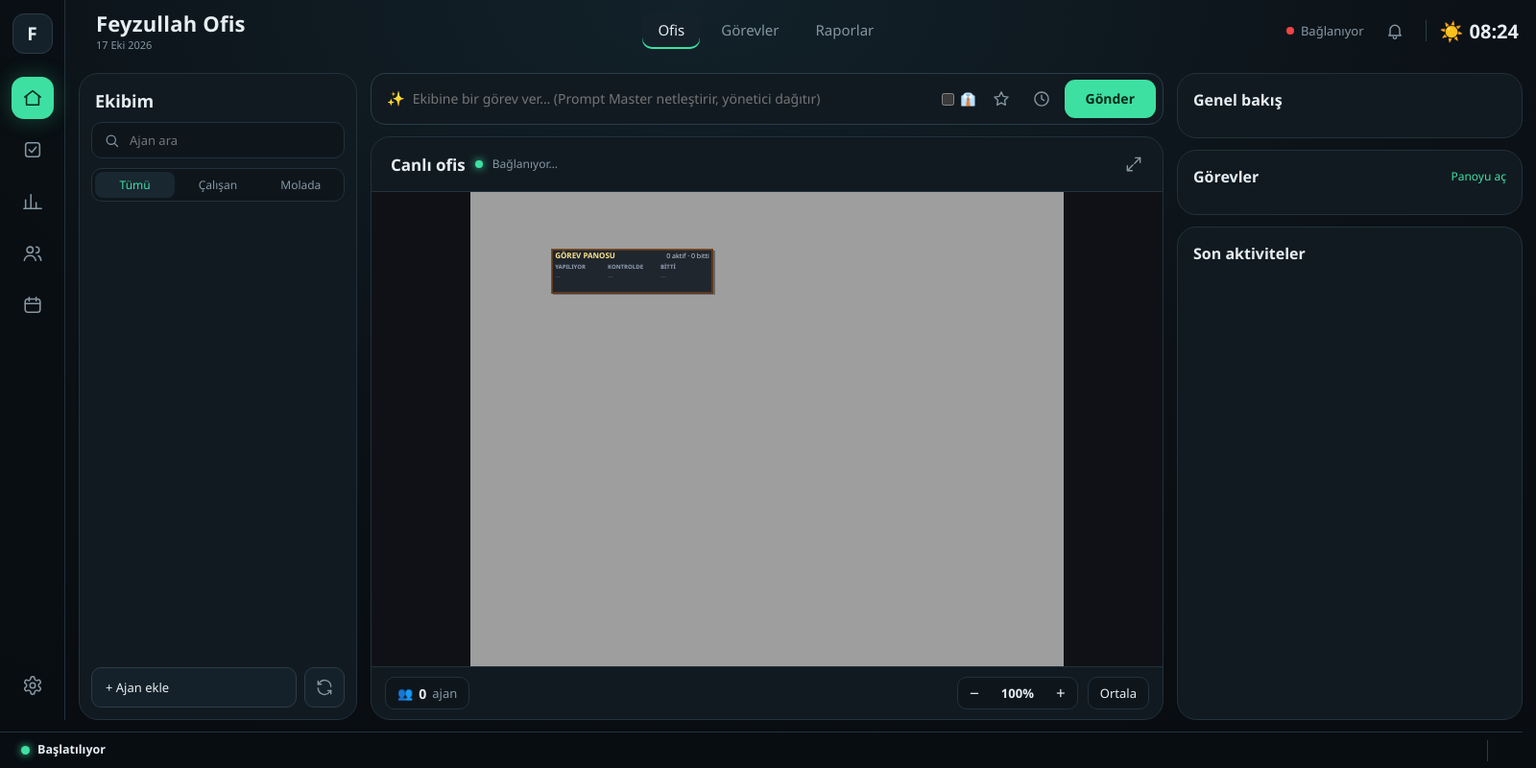
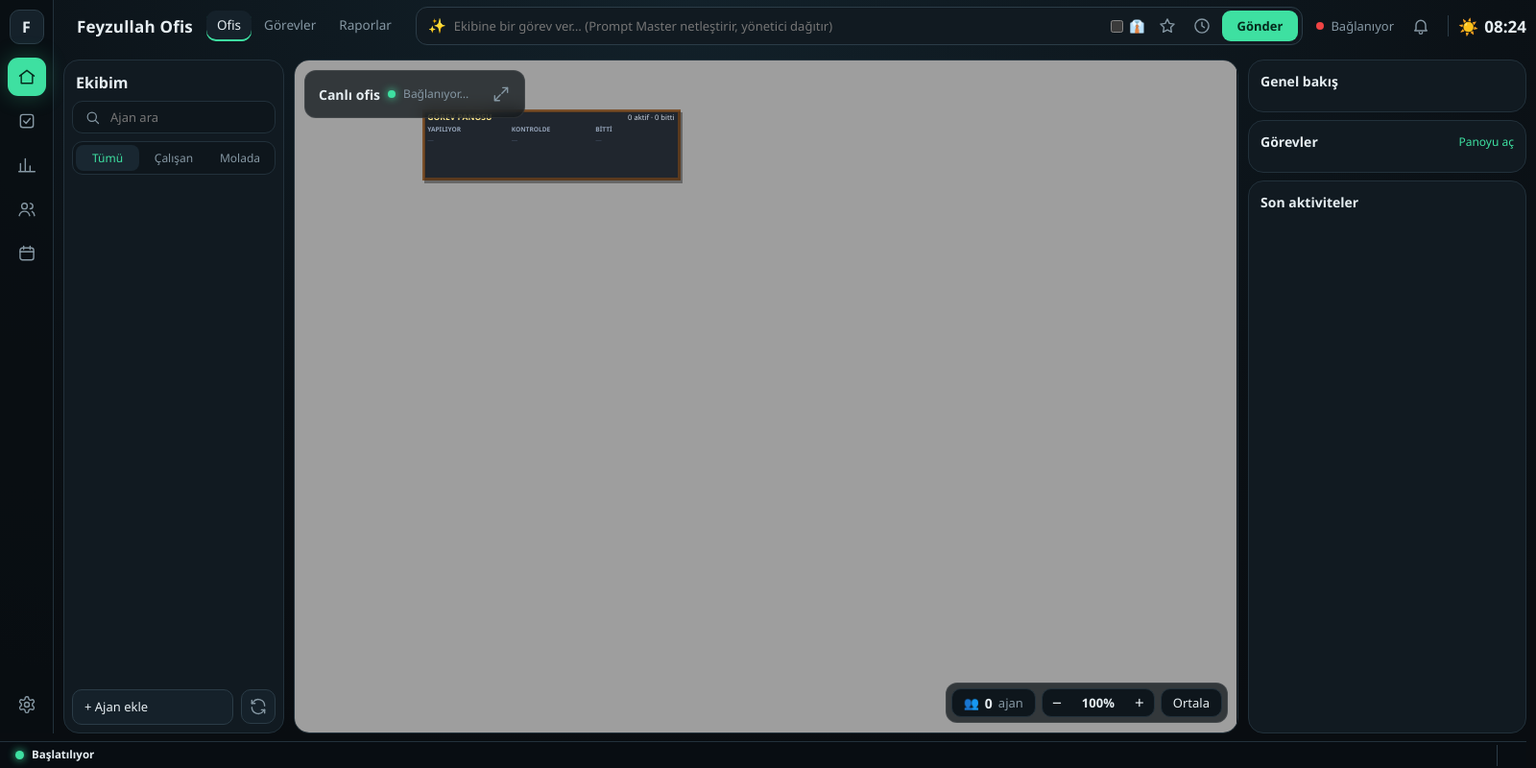
Before and after one commit to Bluetwinklez/feyzullah-office, an Electron app: page renderer/index.html in a window 1600 px wide. Shown: the whole page at 96% size. Drawn offline with Linux system fonts and the light colour scheme; no server answers.

Commit message:
Arayüz: ofis en büyük alan; komut kutusu üst çubukta, bilgi çubukları ofisin üstünde

```diff
--- a/renderer/index.html
+++ b/renderer/index.html
@@ -29,6 +29,16 @@
         <button id="tabTasks" class="tab" data-view="tasks">Görevler</button>
         <button id="tabReports" class="tab" data-view="reports">Raporlar</button>
       </div>
+      <form id="adminForm" class="admin-form">
+        <span class="spark">✨</span>
+        <input id="adminText" maxlength="8000" placeholder="Ekibine bir görev ver… (Prompt Master netleştirir, yönetici dağıtır)" autocomplete="off">
+        <label class="direct" title="Prompt Master'ı atla, doğrudan yöneticiye"><input id="adminDirect" type="checkbox"> 👔</label>
+        <button type="button" id="savedBtn" class="icon-btn" title="Kayıtlı komutlar"><svg class="ic" viewBox="0 0 24 24" aria-hidden="true"><path d="M12 3.5l2.6 5.3 5.9.9-4.3 4.1 1 5.8L12 16.9l-5.2 2.7 1-5.8-4.3-4.1 5.9-.9z"/></svg></button>
+        <button type="button" id="schedBtn" class="icon-btn" title="Zamanla: belli saatte ya da limit açılınca gönder"><svg class="ic" viewBox="0 0 24 24" aria-hidden="true"><circle cx="12" cy="12" r="8.5"/><path d="M12 7.5V12l3 2"/></svg><b id="schedCount" hidden></b></button>
+        <button type="submit" class="send">Gönder</button>
+      </form>
+      <div id="savedPop" class="pop saved-pop" hidden></div>
+      <div id="schedPop" class="pop sched-pop" hidden></div>
       <div class="hdr-right">
         <span id="conn" class="conn off" title="Feyzullah köprüsü"><i></i><span id="connText">Bağlanıyor</span></span>
         <button id="bellBtn" class="icon-btn" title="Bildirimler"><svg class="ic" viewBox="0 0 24 24" aria-hidden="true"><path d="M6 16V11a6 6 0 0112 0v5l1.5 2h-15z"/><path d="M10 20a2 2 0 004 0"/></svg><b id="bellCount" hidden></b></button>
@@ -53,30 +63,19 @@
     </aside>
 
     <section class="office">
-      <form id="adminForm" class="admin-form">
-        <span class="spark">✨</span>
-        <input id="adminText" maxlength="8000" placeholder="Ekibine bir görev ver… (Prompt Master netleştirir, yönetici dağıtır)" autocomplete="off">
-        <label class="direct" title="Prompt Master'ı atla, doğrudan yöneticiye"><input id="adminDirect" type="checkbox"> 👔</label>
-        <button type="button" id="savedBtn" class="icon-btn" title="Kayıtlı komutlar"><svg class="ic" viewBox="0 0 24 24" aria-hidden="true"><path d="M12 3.5l2.6 5.3 5.9.9-4.3 4.1 1 5.8L12 16.9l-5.2 2.7 1-5.8-4.3-4.1 5.9-.9z"/></svg></button>
-        <button type="button" id="schedBtn" class="icon-btn" title="Zamanla: belli saatte ya da limit açılınca gönder"><svg class="ic" viewBox="0 0 24 24" aria-hidden="true"><circle cx="12" cy="12" r="8.5"/><path d="M12 7.5V12l3 2"/></svg><b id="schedCount" hidden></b></button>
-        <button type="submit" class="send">Gönder</button>
-      </form>
-      <div id="savedPop" class="pop saved-pop" hidden></div>
-      <div id="schedPop" class="pop sched-pop" hidden></div>
-
       <div class="stage-card">
-        <div class="sc-head">
+        <div id="stage" class="stage">
+          <canvas id="world"></canvas>
+        </div>
+        <div id="tasksView" class="kanban" hidden></div>
+        <div id="reportsView" class="reports" hidden></div>
+        <div class="sc-head overlay">
           <div class="sc-title" id="viewTitle">Canlı ofis</div>
           <span class="live-dot"></span><span id="counts" class="dim">Bağlanıyor…</span>
           <span class="grow"></span>
           <button id="fullBtn" class="icon-btn" title="Tam ekran (yan panelleri gizle)"><svg class="ic" viewBox="0 0 24 24" aria-hidden="true"><path d="M14 4h6v6M10 20H4v-6M20 4l-7 7M4 20l7-7"/></svg></button>
         </div>
-        <div id="stage" class="stage">
-          <canvas id="world"></canvas>
-        </div>
-        <div id="tasksView" class="kanban" hidden></div>
-        <div id="reportsView" class="reports" hidden></div>
-        <div class="sc-foot" id="stageFoot">
+        <div class="sc-foot overlay" id="stageFoot">
           <span class="pill-s">👥 <b id="agentCount">0</b> ajan</span>
           <span class="grow"></span>
           <div class="zoom">
--- a/renderer/style.css
+++ b/renderer/style.css
@@ -360,6 +360,74 @@ dialog .row input, dialog .row select { flex: 1; }
   .app { grid-template-columns: 68px 240px minmax(0, 1fr) 320px; }
   .tab { padding: 8px 10px; }
 }
+/* ---- sıkı düzen: ofis en büyük alan. Komut kutusu üst çubukta; kart başlığı ve alt çubuk ofisin üstüne biner. ---- */
+.app { gap: 8px 10px; padding: 0 10px 0 0;
+  grid-template-columns: 56px 230px minmax(0, 1fr) 290px; grid-template-rows: 54px minmax(0, 1fr) 28px; }
+.app.full { grid-template-columns: 56px 0 minmax(0, 1fr) 0; }
+.app.full .office { margin-left: 10px; }
+.rail { padding: 10px 0; gap: 6px; }
+.logo { width: 36px; height: 36px; font-size: 16px; margin-bottom: 8px; border-radius: 10px; }
+.nav { width: 40px; height: 40px; border-radius: 11px; }
+.nav .ic { width: 20px; height: 20px; }
+
+.hdr { gap: 14px; padding: 0 0 0 14px; }
+.brand { font-size: 17px; }
+.brand-box .dim { display: none; }
+.tabs { margin: 0; gap: 2px; }
+.tab { padding: 6px 11px; font-size: 13.5px; }
+.hdr .admin-form { flex: 1; min-width: 260px; height: 40px; padding: 0 4px 0 12px; border-radius: 12px; }
+.hdr .admin-form input:not([type]) { font-size: 13px; }
+.hdr .admin-form .icon-btn { width: 30px; height: 30px; }
+.hdr .send { height: 32px; padding: 0 16px; font-size: 13px; border-radius: 9px; }
+.hdr-right { gap: 10px; }
+.clock { font-size: 17px; }
+.saved-pop, .sched-pop { top: 50px; left: 360px; right: 230px; }
+.bell-pop { top: 50px; right: 70px; }
+
+.agents { padding: 12px 8px 8px; gap: 8px; border-radius: 16px; }
+.ag-title { font-size: 16px; }
+.search { height: 34px; }
+.chip { padding: 4px 6px; gap: 8px; }
+.chip .ava { width: 30px; height: 30px; border-radius: 8px; }
+.chip .c-name { font-size: 12.5px; }
+.chip .c-act { font-size: 11px; }
+.roster .grp { font-size: 13px; margin-top: 6px; }
+.add-agent { padding: 8px 12px; }
+.ag-foot .icon-btn { width: 36px; height: 36px; }
+
+.office { gap: 0; }
+.stage-card { position: relative; border-radius: 16px; }
+.stage { flex: 1; }
+.overlay { position: absolute; left: 10px; right: 10px; z-index: 3; border: 1px solid rgba(255,255,255,.08); border-radius: 12px;
+  background: rgba(11,17,22,.72); backdrop-filter: blur(8px); }
+.sc-head.overlay { top: 10px; right: auto; padding: 6px 6px 6px 14px; gap: 8px; }
+.sc-head.overlay .sc-title { font-size: 14px; }
+.sc-foot.overlay { bottom: 10px; left: auto; padding: 5px; gap: 6px; border-top: 1px solid rgba(255,255,255,.08); }
+.sc-foot.overlay .grow { display: none; }
+.sc-foot .pill-s, .sc-foot .zoom { height: 30px; }
+.sc-foot .zoom button { width: 30px; height: 30px; }
+.kanban, .reports { padding-top: 60px; }
+
+.detail { gap: 8px; }
+.overview { gap: 8px; }
+.ov-card { padding: 12px; gap: 10px; border-radius: 16px; }
+.ov-h b { font-size: 14px; }
+.uc { padding: 10px 12px; }
+.uc .u-ic { width: 32px; height: 32px; font-size: 15px; }
+.uc .u-t { font-size: 13.5px; }
+.uc .u-v { font-size: 21px; }
+.uc .bar { margin-top: 8px; }
+.ring svg { width: 38px; height: 38px; }
+.ring .v { font-size: 20px; }
+.act-row { padding: 6px 2px; font-size: 12px; }
+.statusbar { padding: 0 16px; font-size: 11.5px; }
+
+@media (max-width: 1350px) {
+  .app { grid-template-columns: 56px 200px minmax(0, 1fr) 260px; }
+  .tab { padding: 6px 8px; }
+  .brand { display: none; }
+}
+
 @media (max-width: 1050px) {
   .app { grid-template-columns: 60px minmax(0, 1fr); grid-template-areas: "rail hdr" "rail office" "foot foot"; }
   .agents { display: none; }
```
Also changed, not shown: docs/ekran.png.
